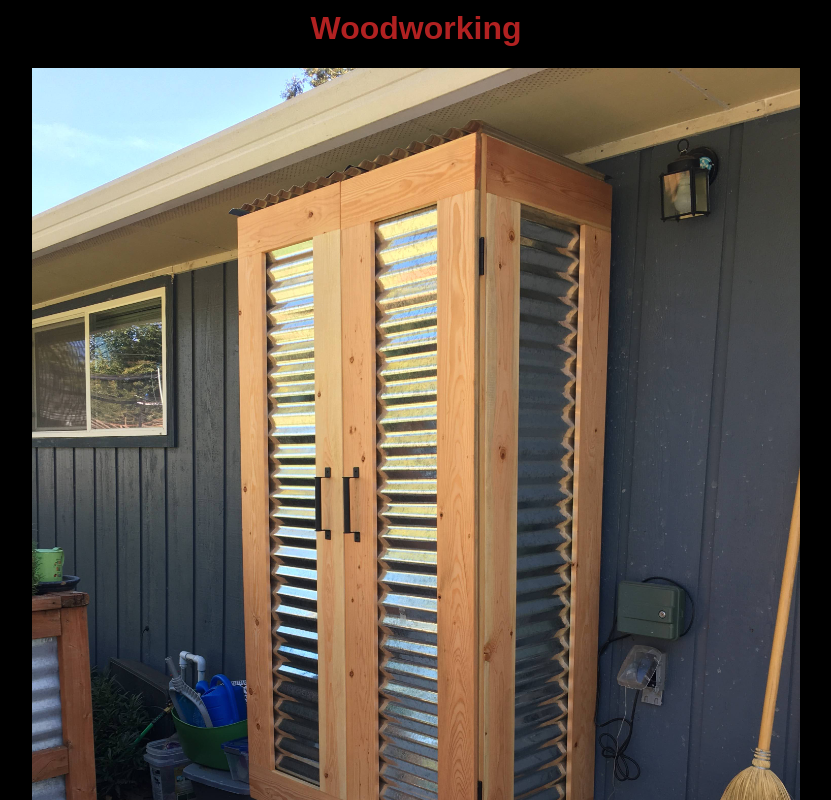
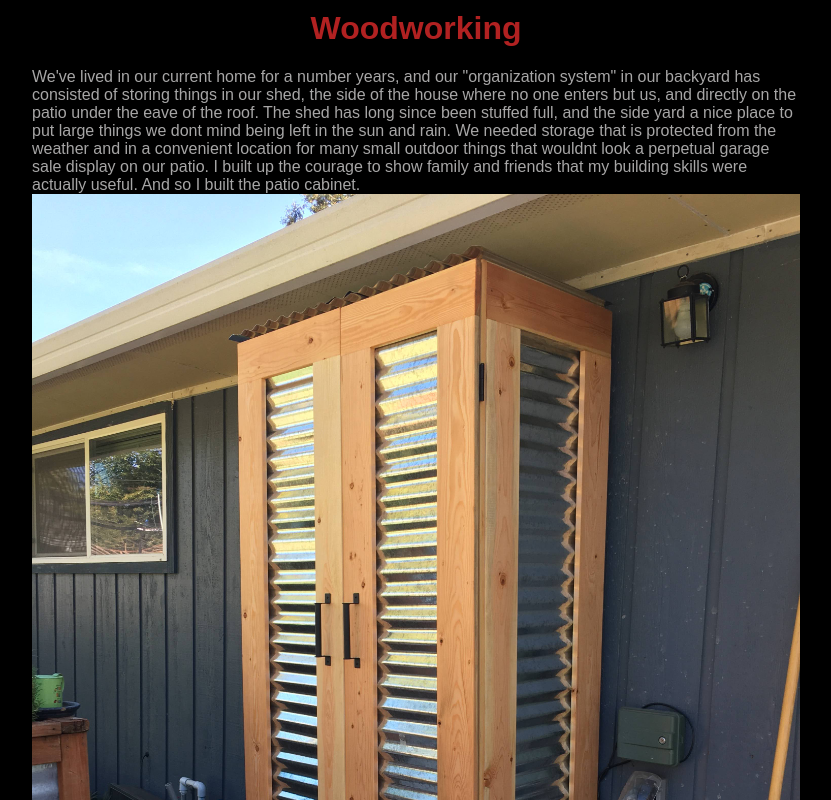
Before and after one commit to gedupsound/gedupsound.github.io, a plain HTML site: page woodworking.html in a window 1280 px wide. Shown: the top 800 px of the page, without its empty margins (224-1055 px from the left). Drawn offline with Linux system fonts and the light colour scheme.

Commit message:
Update woodworking.html

```diff
--- a/woodworking.html
+++ b/woodworking.html
@@ -9,7 +9,13 @@
 	<body>
 		<h1> <center> Woodworking </center> </h1> <p>
 		<p>
+		We've lived in our current home for a number years, and our "organization system" in our backyard has consisted of storing things in our shed,
+		the side of the house where no one enters but us, and directly on the patio under the eave of the roof. The shed has long since been stuffed full,
+		and the side yard a nice place to put large things we dont mind being left in the sun and rain. We needed storage that is protected from the weather
+		and in a convenient location for many small outdoor things that wouldnt look a perpetual garage sale display on our patio. I built up the courage to
+		show family and friends that my building skills were actually useful. And so I built the patio cabinet.
 		<img src="patio_cabinet.jpg">
 		<p>
+		<img src="blanketLadderv2.jpg">
 	</body>
 </html>
```
